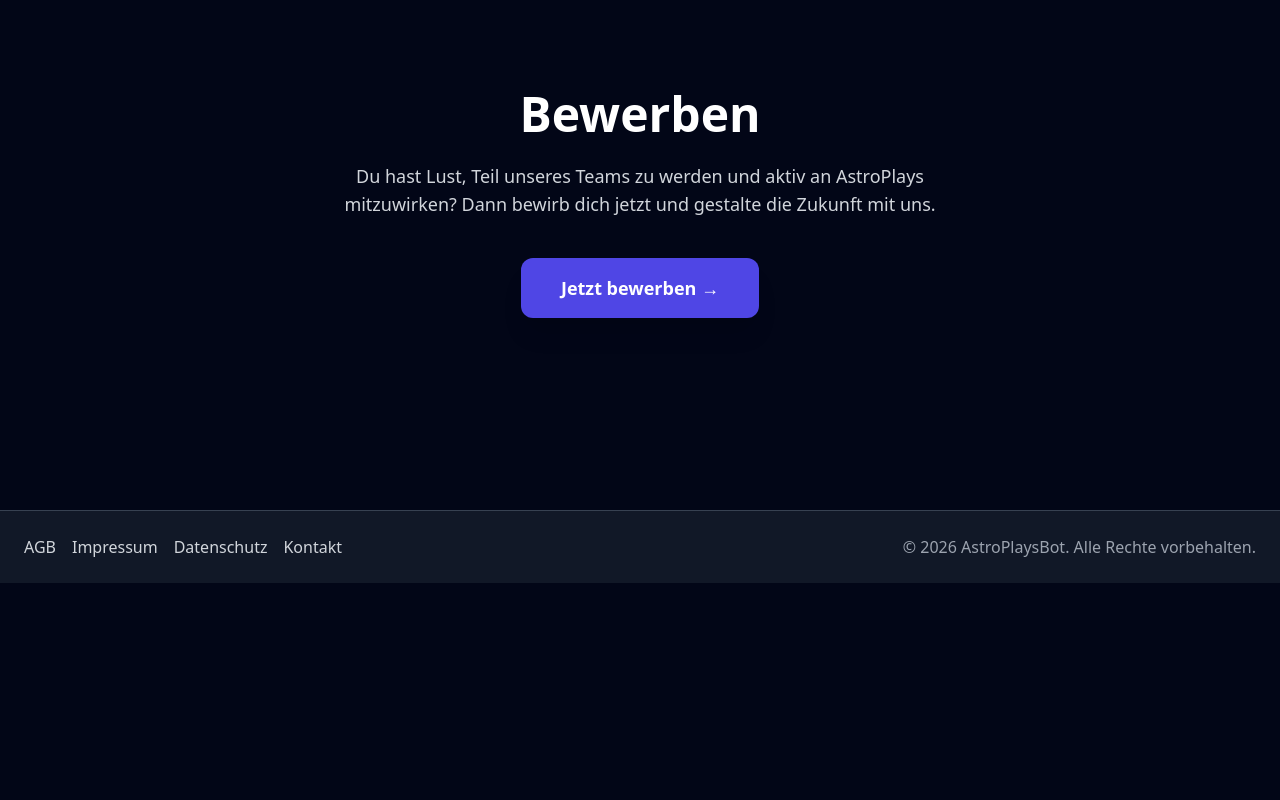
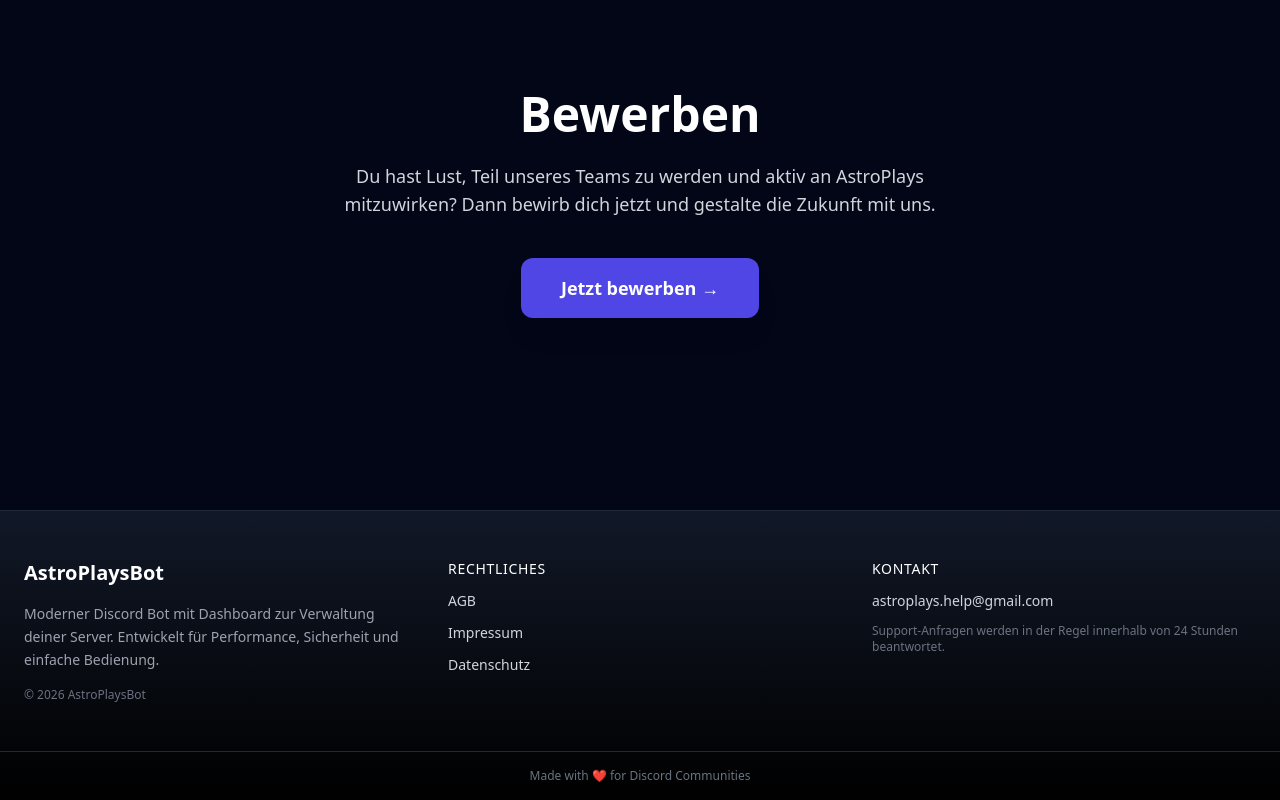
Before and after one commit to AstroPlaysBot/information, a Next.js app: page / in a window 1280 px wide. Shown: the part 3470-4270 px from the top of the page. Before the commit the page ends 4053 px from the top, so only its background shows below. Built offline with nearby package versions, Linux system fonts and the light colour scheme.

Commit message:
Update FixedFooter.tsx

```diff
--- a/src/components/FixedFooter.tsx
+++ b/src/components/FixedFooter.tsx
@@ -1,33 +1,72 @@
 // src/components/FixedFooter.tsx
 'use client';
+
 import React from 'react';
 import Link from 'next/link';
 
 const FixedFooter: React.FC = () => {
   return (
-    <footer className="w-full bg-gray-900 text-gray-300 p-6 flex flex-col md:flex-row justify-between items-center gap-4 md:gap-0 border-t border-gray-700 mt-auto">
-      {/* Link Gruppe */}
-      <div className="flex flex-col md:flex-row gap-4 text-sm md:text-base">
-        <Link href="/AGB" className="hover:text-white transition-colors">
+    <footer className="w-full bg-gradient-to-b from-gray-900 to-black text-gray-300 border-t border-gray-800 mt-auto">
+      <div className="max-w-7xl mx-auto px-6 py-12 grid grid-cols-1 md:grid-cols-3 gap-10">
+
+        {/* Branding */}
+        <div className="flex flex-col gap-4">
+          <h2 className="text-xl font-semibold text-white">
+            AstroPlaysBot
+          </h2>
+
+          <p className="text-sm text-gray-400 leading-relaxed max-w-sm">
+            Moderner Discord Bot mit Dashboard zur Verwaltung deiner Server.
+            Entwickelt für Performance, Sicherheit und einfache Bedienung.
+          </p>
+
+          <div className="text-xs text-gray-500">
+            © {new Date().getFullYear()} AstroPlaysBot
+          </div>
+        </div>
+
+        {/* Rechtliches */}
+        <div className="flex flex-col gap-3">
+          <h3 className="text-white font-medium text-sm uppercase tracking-wider">
+            Rechtliches
+          </h3>
+
+          <Link href="/AGB" className="hover:text-white transition-colors text-sm">
             AGB
           </Link>
-        <Link href="/Impressum" className="hover:text-white transition-colors">
+
+          <Link href="/Impressum" className="hover:text-white transition-colors text-sm">
             Impressum
           </Link>
-        <Link href="/Datenschutz" className="hover:text-white transition-colors">
+
+          <Link href="/Datenschutz" className="hover:text-white transition-colors text-sm">
             Datenschutz
           </Link>
+        </div>
+
+        {/* Kontakt */}
+        <div className="flex flex-col gap-3">
+          <h3 className="text-white font-medium text-sm uppercase tracking-wider">
+            Kontakt
+          </h3>
+
           <a
             href="mailto:astroplays.help@gmail.com"
-          className="hover:text-white transition-colors"
+            className="hover:text-white transition-colors text-sm"
           >
-          Kontakt
+            astroplays.help@gmail.com
           </a>
+
+          <p className="text-xs text-gray-500">
+            Support-Anfragen werden in der Regel innerhalb von 24 Stunden beantwortet.
+          </p>
         </div>
 
-      {/* Copyright / Hinweis */}
-      <div className="text-sm md:text-base text-gray-400 mt-4 md:mt-0 text-center md:text-right">
-        &copy; {new Date().getFullYear()} AstroPlaysBot. Alle Rechte vorbehalten.
+      </div>
+
+      {/* Bottom Bar */}
+      <div className="border-t border-gray-800 text-center text-xs text-gray-500 py-4">
+        Made with ❤️ for Discord Communities
       </div>
     </footer>
   );
```
Lines whose indentation alone changed are shown as unchanged.
